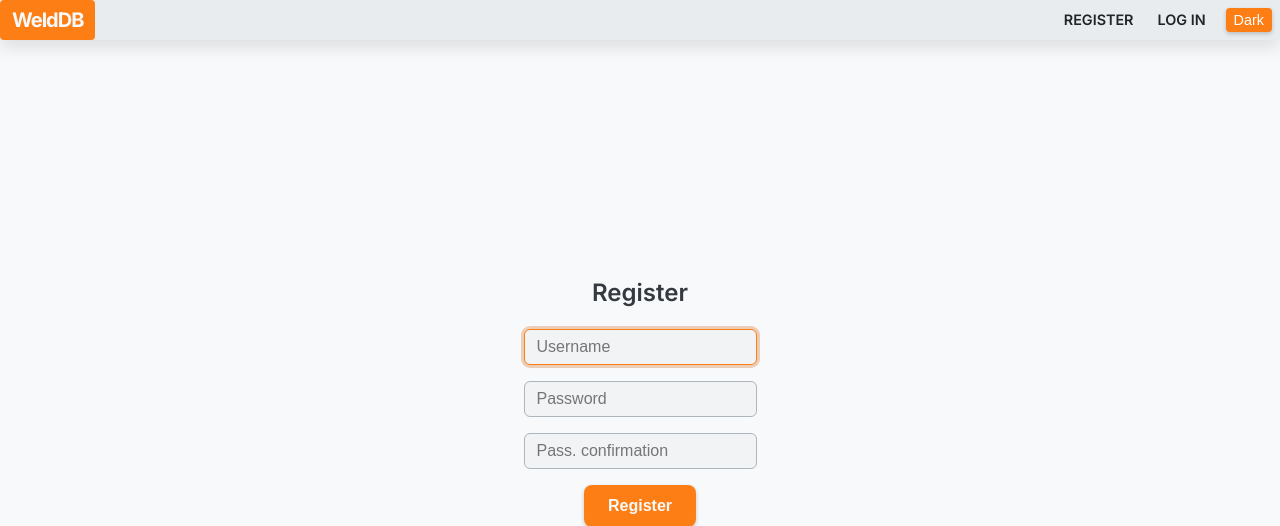
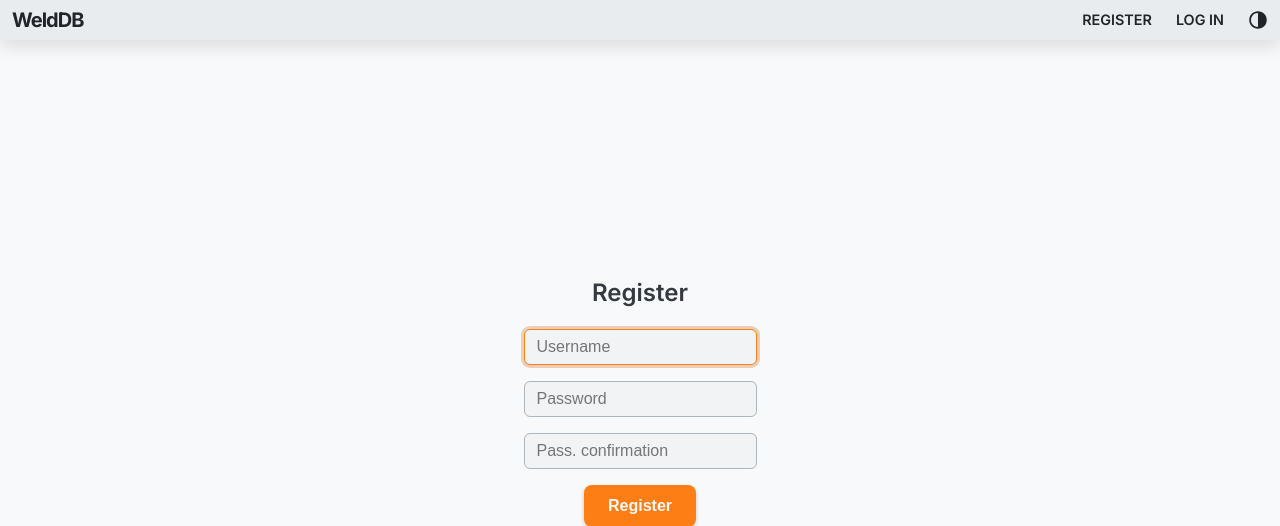
Before and after one commit to wdceng/project, a Flask app: page /register?t=light in a window 1280 px wide. Shown: the top 526 px of the page. Run offline with Flask 3, Linux system fonts and the light colour scheme; some libraries are stand-ins or nearby versions.

Commit message:
added icon light dark theme

```diff
--- a/app/static/scripts.js
+++ b/app/static/scripts.js
@@ -49,9 +49,9 @@
     // Apply the new theme to the body
     document.body.setAttribute("data-theme", nextTheme);
 
-    // Update the toggle button text
-    const buttonText = document.getElementById("toggleTheme");
-    buttonText.innerText = nextTheme === "light" ? "Dark" : "Light";
+    // Update the toggle theme text
+    // const themeText = document.getElementById("toggleTheme");
+    // themeText.innerText = nextTheme === "light" ? "Dark" : "Light";
 
     // Call the function to update all links and forms
     updateLinksFormsWithThemeParam(nextTheme);
--- a/app/static/styles.css
+++ b/app/static/styles.css
@@ -221,6 +221,11 @@
     justify-content: flex-start; /* Align items to the top of the page */
 }
 
+.icon {
+    width: 1.25rem;
+    height: 1.25rem;
+}
+
 /* -------------------- */
 /* === HEADER STYLE === */
 /* -------------------- */
@@ -278,23 +283,6 @@
     background-color: var(--accent-color); /* Highlight on hover */
     color: var(--text-nav-hover-color); /* Contrast text on hover */
     border-radius: 0.25rem; /* Slightly rounded corners */
-}
-
-nav button {
-    padding: 0.25rem 0.5rem; /* Slightly more horizontal padding */
-    margin: 0 0.5rem; /* Horizontal spacing between buttons */
-    border: none; /* Clean look */
-    border-radius: 0.25rem; /* Slight curve on corners */
-    background-color: var(--accent-color); /* Welding orange */
-    color: #fff; /* Default text color */
-    font-size: 0.9rem; /* Slightly smaller text */
-    font-weight: 500; /* Medium weight */
-    cursor: pointer; /* Show pointer on hover */
-}
-
-nav button:hover {
-    background-color: var(--text-color); /* Invert for contrast */
-    color: var(--text-nav-hover-color); /* Light text on dark bg */
 }
 
 /* ------------------ */
--- a/app/templates/layout.html
+++ b/app/templates/layout.html
@@ -35,9 +35,19 @@
       href="https://fonts.googleapis.com/css2?family=Inter:ital,opsz,wght@0,14..32,100..900;1,14..32,100..900&display=swap"
       rel="stylesheet"
     />
-    <!-- Enter google fonts before css files -->
     <link rel="stylesheet" href="/static/styles.css" />
     <script src="/static/scripts.js" defer></script>
+    <!-- https://ionic.io/ionicons -->
+    <script
+      type="module"
+      src="https://unpkg.com/ionicons@7.1.0/dist/ionicons/ionicons.esm.js"
+      defer
+    ></script>
+    <script
+      nomodule
+      src="https://unpkg.com/ionicons@7.1.0/dist/ionicons/ionicons.js"
+      defer
+    ></script>
     <title>{% block title %}{% endblock %} – WeldDB</title>
   </head>
   <!-- To start with "light" or "dark" theme -->
@@ -101,7 +111,18 @@
           {% endif %}
           <ul>
             <li>
-              <button onclick="toggleTheme()" id="toggleTheme">Dark</button>
+              <a
+                href="javascript:void(0);"
+                onclick="toggleTheme()"
+                id="toggleTheme"
+              >
+                <!-- <img
+                  src="/static/icons/contrast-sharp.svg"
+                  alt="Toggle dark/light theme"
+                  class="icon"
+                /> -->
+                <ion-icon name="contrast-sharp" class="icon"></ion-icon>
+              </a>
             </li>
           </ul>
         </section>
```
Also changed, not shown: app/dev_html/dev_login.html (+23 -3 lines), app/static/icons/contrast-sharp.svg (added).
